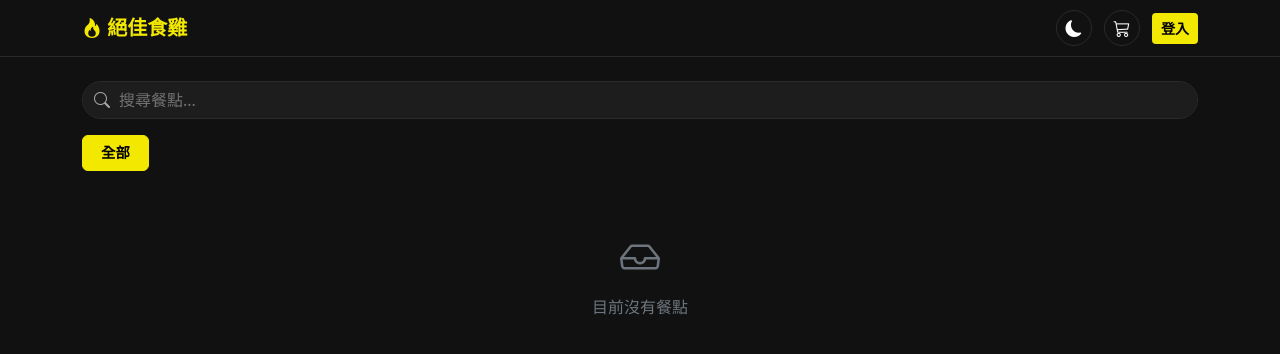
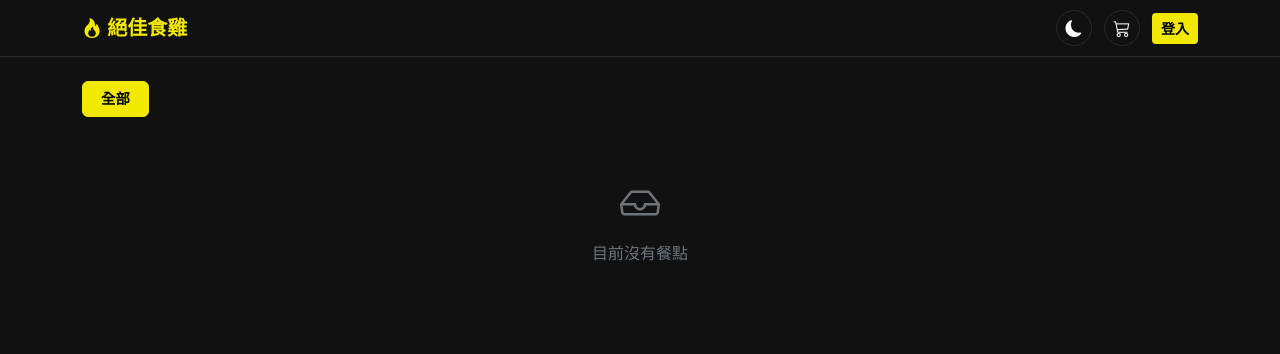
Before and after one commit to 11346063/DBapp-order_system, a Django app: page / in a window 1280 px wide. Shown: the top 354 px of the page. Run offline with Django 5.2, Linux system fonts and the light colour scheme; data that the repository does not hold is empty; some libraries are stand-ins or nearby versions.

Commit message:
Revert "新增 - 菜單搜尋與TDD"
This reverts commit 990d6d533fcb6cc3c666a9926467423f064938c2.

```diff
--- a/web_app/static/css/home.css
+++ b/web_app/static/css/home.css
@@ -30,38 +30,6 @@
     font-weight: 600;
 }
 
-.search-wrapper {
-    position: relative;
-}
-
-.search-icon {
-    position: absolute;
-    left: 12px;
-    top: 50%;
-    transform: translateY(-50%);
-    color: var(--text-secondary);
-    pointer-events: none;
-}
-
-.search-input {
-    background-color: var(--input-bg);
-    border-color: var(--input-border);
-    color: var(--text-primary);
-    padding-left: 36px;
-    border-radius: 20px;
-}
-
-.search-input::placeholder {
-    color: var(--text-secondary);
-}
-
-.search-input:focus {
-    background-color: var(--input-bg);
-    border-color: var(--primary-yellow);
-    color: var(--text-primary);
-    box-shadow: 0 0 0 0.2rem rgba(243, 232, 0, 0.2);
-}
-
 .item-card {
     cursor: pointer;
     transition: transform 0.2s, box-shadow 0.2s;
--- a/web_app/templates/home.html
+++ b/web_app/templates/home.html
@@ -9,12 +9,6 @@
 {% endblock %}
 
 {% block content %}
-<div class="mb-3">
-    <div class="search-wrapper">
-        <i class="bi bi-search search-icon"></i>
-        <input type="text" id="menu-search" class="form-control search-input" placeholder="搜尋餐點...">
-    </div>
-</div>
 {% include 'includes/category_tabs.html' %}
 
 {% if is_staff %}
--- a/web_app/templates/includes/item_card.html
+++ b/web_app/templates/includes/item_card.html
@@ -1,4 +1,4 @@
-<div class="col-6 col-md-4 col-lg-3 menu-item" data-type-id="{{ item.type_id }}" data-name="{{ item.name }}">
+<div class="col-6 col-md-4 col-lg-3 menu-item" data-type-id="{{ item.type_id }}">
     <div class="card card-dark h-100 item-card{% if is_staff and not item.status %} item-card-inactive{% endif %}" role="button" onclick="openItemDetail({{ item.id }})">
         <div class="card-img-top-placeholder d-flex align-items-center justify-content-center position-relative">
             <i class="bi bi-egg-fried fs-1 text-secondary"></i>
--- a/web_app/views/home.py
+++ b/web_app/views/home.py
@@ -29,11 +29,7 @@ def menu_detail_api(request, pk):
     try:
         menu = Menu.objects.select_related("type").get(pk=pk)
     except Menu.DoesNotExist:
-        return JsonResponse(
-            {"error": "找不到此餐點"},
-            status=404,
-            json_dumps_params={"ensure_ascii": False},
-        )
+        return JsonResponse({"error": "找不到此餐點"}, status=404)
 
     opt_groups = OptGroup.objects.filter(menu=menu).select_related("opt")
     options = [
```
Also changed, not shown: web_app/static/js/home.js (+10 -25 lines), web_app/tests/test_menu_search.py (deleted, +0 -30 lines), web_app/tests/test_order_remark.py (deleted, +0 -60 lines).
